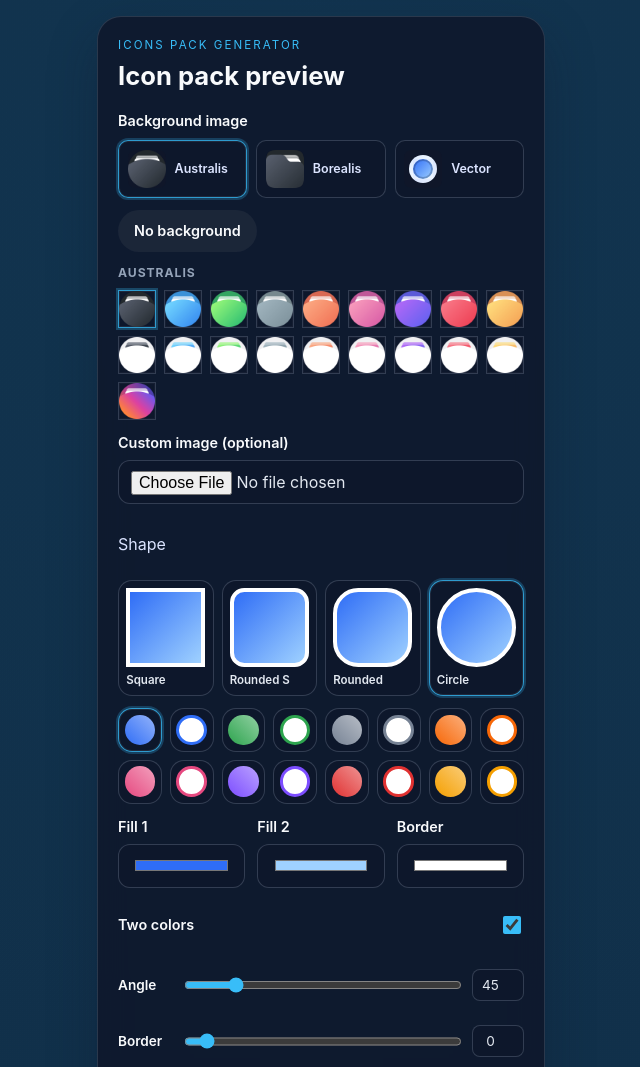
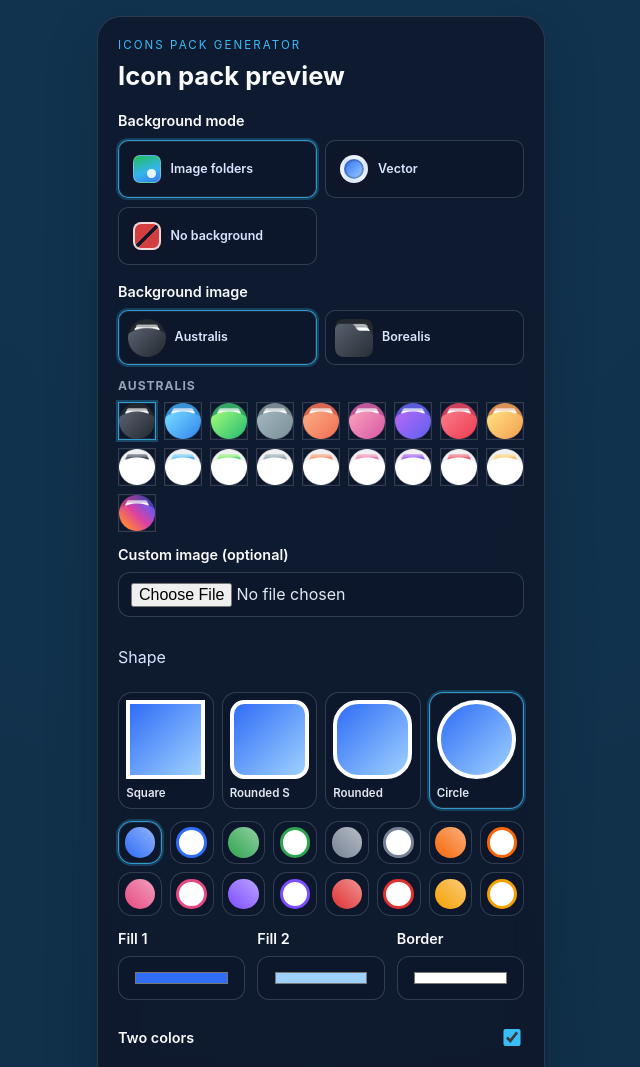
Before and after one commit to ldbglobe/icons-pack-generator, a website built with Vite: page index.html in a window 1280 px wide. Shown: the top 1067 px of the page, without its empty margins (319-959 px from the left). Built offline with nearby package versions, Linux system fonts and the light colour scheme.

Commit message:
feat: add image and no background mode options with corresponding UI updates

```diff
--- a/src/main.js
+++ b/src/main.js
@@ -74,7 +74,7 @@ function renderVectorModeButton() {
   return `
     <button
       type="button"
-      class="background-folder background-mode-button${state.backgroundMode === 'vector' ? ' is-active' : ''}"
+      class="background-folder background-mode-option background-mode-button${state.backgroundMode === 'vector' ? ' is-active' : ''}"
       data-background-mode="vector"
       aria-pressed="${state.backgroundMode === 'vector'}"
       aria-label="Select vector background mode"
@@ -86,6 +86,50 @@ function renderVectorModeButton() {
       <span class="background-folder-name">Vector</span>
     </button>
   `
+}
+
+function renderImageModeButton() {
+  return `
+    <button
+      type="button"
+      class="background-folder background-mode-option background-mode-button${state.backgroundMode === 'image' ? ' is-active' : ''}"
+      data-background-mode="image"
+      aria-pressed="${state.backgroundMode === 'image'}"
+      aria-label="Select image folder background mode"
+      title="Image folders"
+    >
+      <span class="background-folder-thumb-wrap background-mode-thumb-wrap">
+        <span class="background-mode-thumb background-mode-thumb--image" aria-hidden="true"></span>
+      </span>
+      <span class="background-folder-name">Image folders</span>
+    </button>
+  `
+}
+
+function renderNoBackgroundModeButton() {
+  return `
+    <button
+      type="button"
+      class="background-folder background-mode-option background-mode-button${state.backgroundMode === 'none' ? ' is-active' : ''}"
+      data-background-mode="none"
+      aria-pressed="${state.backgroundMode === 'none'}"
+      aria-label="Select no background mode"
+      title="No background"
+    >
+      <span class="background-folder-thumb-wrap background-mode-thumb-wrap">
+        <span class="background-mode-thumb background-mode-thumb--none" aria-hidden="true"></span>
+      </span>
+      <span class="background-folder-name">No background</span>
+    </button>
+  `
+}
+
+function renderBackgroundModeButtons() {
+  return [
+    renderImageModeButton(),
+    renderVectorModeButton(),
+    renderNoBackgroundModeButton(),
+  ].join('')
 }
 
 function renderVectorShapeButtons() {
@@ -398,12 +442,16 @@ app.innerHTML = `
       </div>
 
       <form class="controls" aria-label="Icon pack controls">
+        <fieldset class="background-group background-mode-group">
+          <legend>Background mode</legend>
+          <div id="background-modes" class="background-modes" aria-live="polite">
+            ${renderBackgroundModeButtons()}
+          </div>
+        </fieldset>
+
         <fieldset class="background-group">
           <legend>Background image</legend>
           <div id="background-folders" class="background-folders" aria-live="polite"></div>
-          <div class="background-actions">
-            <button id="clear-background" type="button" class="secondary-button">No background</button>
-          </div>
 
           <div id="background-image-panel" class="background-mode-panel">
             <div id="background-samples" class="background-samples" aria-live="polite"></div>
@@ -527,11 +575,11 @@ app.innerHTML = `
 `
 
 const backgroundInput = document.querySelector('#background-input')
+const backgroundModesElement = document.querySelector('#background-modes')
 const backgroundImagePanel = document.querySelector('#background-image-panel')
 const backgroundVectorPanel = document.querySelector('#background-vector-panel')
 const backgroundFoldersElement = document.querySelector('#background-folders')
 const backgroundSamples = document.querySelector('#background-samples')
-const clearBackgroundButton = document.querySelector('#clear-background')
 const vectorFillStartInput = document.querySelector('#vector-fill-start')
 const vectorFillEndInput = document.querySelector('#vector-fill-end')
 const vectorUseSecondColorInput = document.querySelector('#vector-use-second-color')
@@ -819,8 +867,8 @@ function getActiveBackgroundFolder() {
 }
 
 function renderBackgroundFolders() {
-  backgroundFoldersElement.innerHTML = [
-    ...backgroundFolders.map(
+  backgroundFoldersElement.innerHTML = backgroundFolders
+    .map(
       (folder, index) => `
         <button
           type="button"
@@ -836,9 +884,12 @@ function renderBackgroundFolders() {
           <span class="background-folder-name">${folder.label}</span>
         </button>
       `,
-    ),
-    renderVectorModeButton(),
-  ].join('')
+    )
+    .join('')
+}
+
+function renderBackgroundModes() {
+  backgroundModesElement.innerHTML = renderBackgroundModeButtons()
 }
 
 function renderBackgroundSamples() {
@@ -888,16 +939,14 @@ function updateBackgroundSampleSelection() {
     button.setAttribute('aria-pressed', String(isActive))
   }
 
-  for (const button of document.querySelectorAll('[data-background-mode="vector"]')) {
-    const isActive = state.backgroundMode === 'vector'
+  for (const button of backgroundModesElement.querySelectorAll('[data-background-mode]')) {
+    const isActive = button.dataset.backgroundMode === state.backgroundMode
     button.classList.toggle('is-active', isActive)
     button.setAttribute('aria-pressed', String(isActive))
   }
 
   backgroundImagePanel.hidden = state.backgroundMode !== 'image'
   backgroundVectorPanel.hidden = state.backgroundMode !== 'vector'
-  clearBackgroundButton.hidden = state.backgroundMode !== 'image'
-  clearBackgroundButton.classList.toggle('is-active', state.backgroundMode === 'none')
 }
 
 function syncVectorInputs() {
@@ -986,8 +1035,8 @@ function applyVectorPreset(presetId) {
 
 function updateVectorControlsUi() {
   syncVectorInputs()
-  for (const button of document.querySelectorAll('[data-background-mode="vector"]')) {
-    const isActive = state.backgroundMode === 'vector'
+  for (const button of backgroundModesElement.querySelectorAll('[data-background-mode]')) {
+    const isActive = button.dataset.backgroundMode === state.backgroundMode
     button.classList.toggle('is-active', isActive)
     button.setAttribute('aria-pressed', String(isActive))
   }
@@ -1493,6 +1542,41 @@ function revokeBackgroundObjectUrl(url = state.backgroundObjectUrl) {
   }
 }
 
+function getFirstSampleForImageMode() {
+  const activeFolder = getActiveBackgroundFolder()
+  if (state.backgroundSampleId) {
+    const activeSample = backgroundSamplesById.get(state.backgroundSampleId)
+    if (activeSample) {
+      return activeSample
+    }
+  }
+
+  return activeFolder?.samples[0] ?? initialBackgroundSample ?? null
+}
+
+async function enterImageMode() {
+  const sample = getFirstSampleForImageMode()
+
+  if (!sample) {
+    await applyBackground({
+      url: '',
+      folderId: state.backgroundFolderId,
+      folderName: state.backgroundFolderName,
+      backgroundMode: 'none',
+    })
+    return
+  }
+
+  await applyBackground({
+    url: sample.url,
+    name: sample.name,
+    sampleId: sample.id,
+    folderId: sample.folderId,
+    folderName: sample.folderName,
+    backgroundMode: 'image',
+  })
+}
+
 async function applyBackground({
   url,
   name = '',
@@ -1561,13 +1645,32 @@ backgroundInput.addEventListener('change', async (event) => {
   })
 })
 
+backgroundModesElement.addEventListener('click', async (event) => {
+  const modeButton = event.target.closest('[data-background-mode]')
+  if (!modeButton) {
+    return
+  }
+
+  const nextMode = modeButton.dataset.backgroundMode
+  if (nextMode === 'vector') {
+    enterVectorMode()
+    return
+  }
+
+  if (nextMode === 'image') {
+    await enterImageMode()
+    return
+  }
+
+  await applyBackground({
+    url: '',
+    folderId: state.backgroundFolderId,
+    folderName: state.backgroundFolderName,
+    backgroundMode: 'none',
+  })
+})
+
 backgroundFoldersElement.addEventListener('click', async (event) => {
-  const modeButton = event.target.closest('[data-background-mode="vector"]')
-  if (modeButton) {
-    enterVectorMode()
-    return
-  }
-
   const button = event.target.closest('[data-background-folder]')
   if (!button) {
     return
@@ -1615,15 +1718,6 @@ backgroundSamples.addEventListener('click', async (event) => {
   })
 })
 
-clearBackgroundButton.addEventListener('click', async () => {
-  await applyBackground({
-    url: '',
-    folderId: state.backgroundFolderId,
-    folderName: state.backgroundFolderName,
-    backgroundMode: 'none',
-  })
-})
-
 for (const presetButton of document.querySelectorAll('[data-vector-preset]')) {
   presetButton.addEventListener('click', () => {
     applyVectorPreset(presetButton.dataset.vectorPreset)
@@ -1811,6 +1905,7 @@ installButton.addEventListener('click', async () => {
 sortPreviewIcons()
 updateSortButton()
 renderColorFields()
+renderBackgroundModes()
 renderBackgroundFolders()
 renderBackgroundSamples()
 updateBackgroundSampleSelection()
--- a/src/style.css
+++ b/src/style.css
@@ -159,6 +159,16 @@ h2 {
   gap: 0.75rem;
 }
 
+.background-mode-group {
+  gap: 0.55rem;
+}
+
+.background-modes {
+  display: grid;
+  grid-template-columns: repeat(2, minmax(0, 1fr));
+  gap: 0.55rem;
+}
+
 .background-mode-panel {
   display: flex;
   flex-direction: column;
@@ -230,6 +240,11 @@ h2 {
   min-height: 58px;
 }
 
+.background-mode-option {
+  grid-template-columns: 34px minmax(0, 1fr);
+  min-height: 58px;
+}
+
 .background-mode-thumb-wrap {
   display: grid;
   place-items: center;
@@ -247,6 +262,33 @@ h2 {
   background:
     linear-gradient(135deg, #2f6df6 0%, #9fd1ff 100%);
   box-shadow: inset 0 0 0 2px rgba(15, 23, 42, 0.25);
+}
+
+.background-mode-thumb--image {
+  border-radius: 7px;
+  border: 1px solid rgba(255, 255, 255, 0.26);
+  background:
+    linear-gradient(160deg, rgba(34, 197, 94, 0.95) 0%, rgba(56, 189, 248, 0.95) 58%, rgba(59, 130, 246, 0.95) 100%);
+  position: relative;
+  overflow: hidden;
+}
+
+.background-mode-thumb--image::after {
+  content: '';
+  position: absolute;
+  right: 4px;
+  bottom: 4px;
+  width: 9px;
+  height: 9px;
+  border-radius: 999px;
+  background: rgba(255, 255, 255, 0.9);
+}
+
+.background-mode-thumb--none {
+  border-radius: 8px;
+  border: 2px solid rgba(248, 250, 252, 0.84);
+  background:
+    linear-gradient(135deg, rgba(239, 68, 68, 0.88) 0%, rgba(239, 68, 68, 0.88) 45%, transparent 45%, transparent 55%, rgba(239, 68, 68, 0.88) 55%, rgba(239, 68, 68, 0.88) 100%);
 }
 
 .background-sample-group {
```
